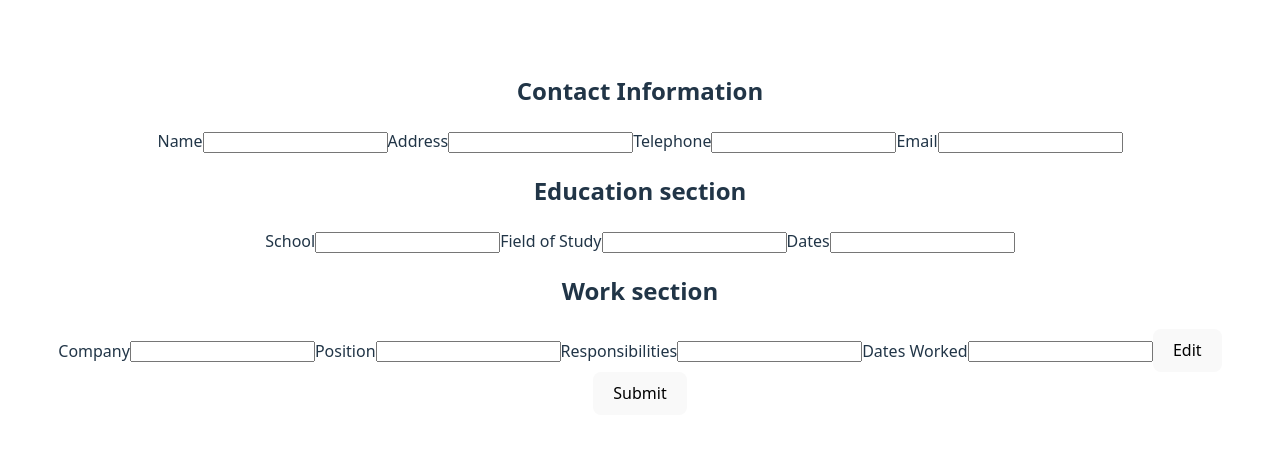
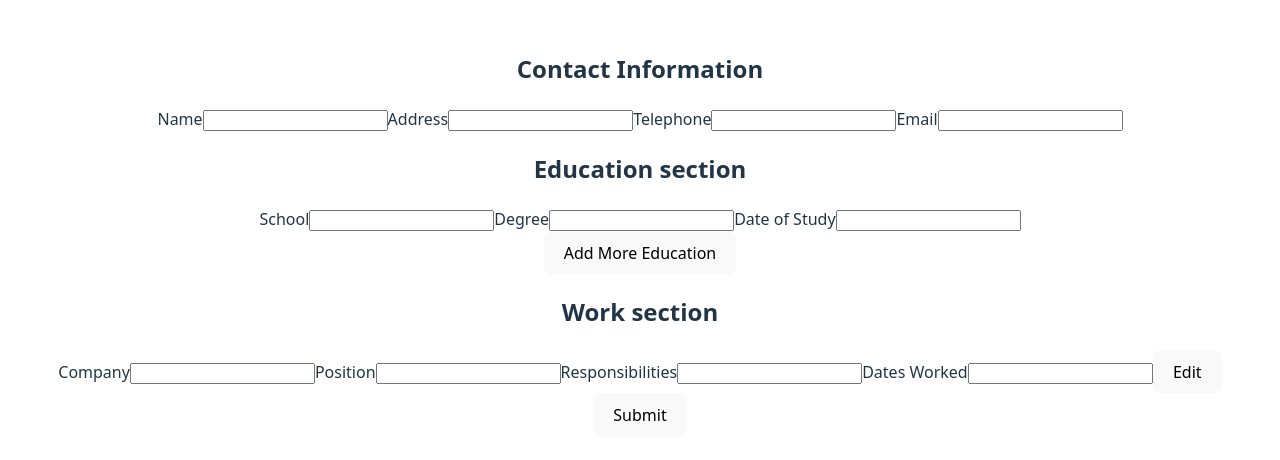
Before and after one commit to gushags/cv-generator, a React (Vite) app: page / in a window 1280 px wide. Shown: the part 166-626 px from the top of the page. Built offline with nearby package versions, Linux system fonts and the light colour scheme.

Commit message:
feat: add ability to create additional education fields

```diff
--- a/src/components/education.jsx
+++ b/src/components/education.jsx
@@ -2,30 +2,63 @@ import { useState } from 'react';
 import Field from './field';
 
 function Education({ edit }) {
-  const [school, setSchool] = useState([]);
-  const [degree, setDegree] = useState([]);
-  const [dateOfStudy, setDate] = useState([]);
+  console.log(edit);
+  const [educationList, setEducationList] = useState([
+    { school: '', degree: '', dateOfStudy: '' },
+  ]);
 
-  const handleSchool = (e) => setSchool(e.target.value);
-  const handleDegree = (e) => setDegree(e.target.value);
-  const handleDateOfStudy = (e) => setDate(e.target.value);
+  const handleChange = (index, field, value) => {
+    const updatedList = [...educationList];
+    updatedList[index][field] = value;
+    setEducationList(updatedList);
+  };
+
+  const addEducation = () => {
+    setEducationList([
+      ...educationList,
+      { school: '', degree: '', dateOfStudy: '' },
+    ]);
+  };
 
   if (edit) {
     return (
       <div className='education'>
         <h2>Education section</h2>
-        <Field label='School' value={school} onChange={handleSchool} />
-        <Field label='Field of Study' value={degree} onChange={handleDegree} />
-        <Field label='Dates' value={dateOfStudy} onChange={handleDateOfStudy} />
+        {educationList.map((edu, index) => (
+          <div key={index}>
+            <Field
+              label='School'
+              value={edu.school}
+              onChange={(e) => handleChange(index, 'school', e.target.value)}
+            />
+            <Field
+              label='Degree'
+              value={edu.degree}
+              onChange={(e) => handleChange(index, 'degree', e.target.value)}
+            />
+            <Field
+              label='Date of Study'
+              value={edu.dateOfStudy}
+              onChange={(e) =>
+                handleChange(index, 'dateOfStudy', e.target.value)
+              }
+            />
+          </div>
+        ))}
+        <button onClick={addEducation}>Add More Education</button>
       </div>
     );
   } else {
     return (
       <>
         <h2>Education</h2>
-        <h3>{school}</h3>
-        <h3>{degree}</h3>
-        <h3>{dateOfStudy}</h3>
+        {educationList.map((edu, index) => (
+          <div key={index}>
+            <h3>{edu.school}</h3>
+            <h3>{edu.degree}</h3>
+            <h3>{edu.dateOfStudy}</h3>
+          </div>
+        ))}
       </>
     );
   }
```
